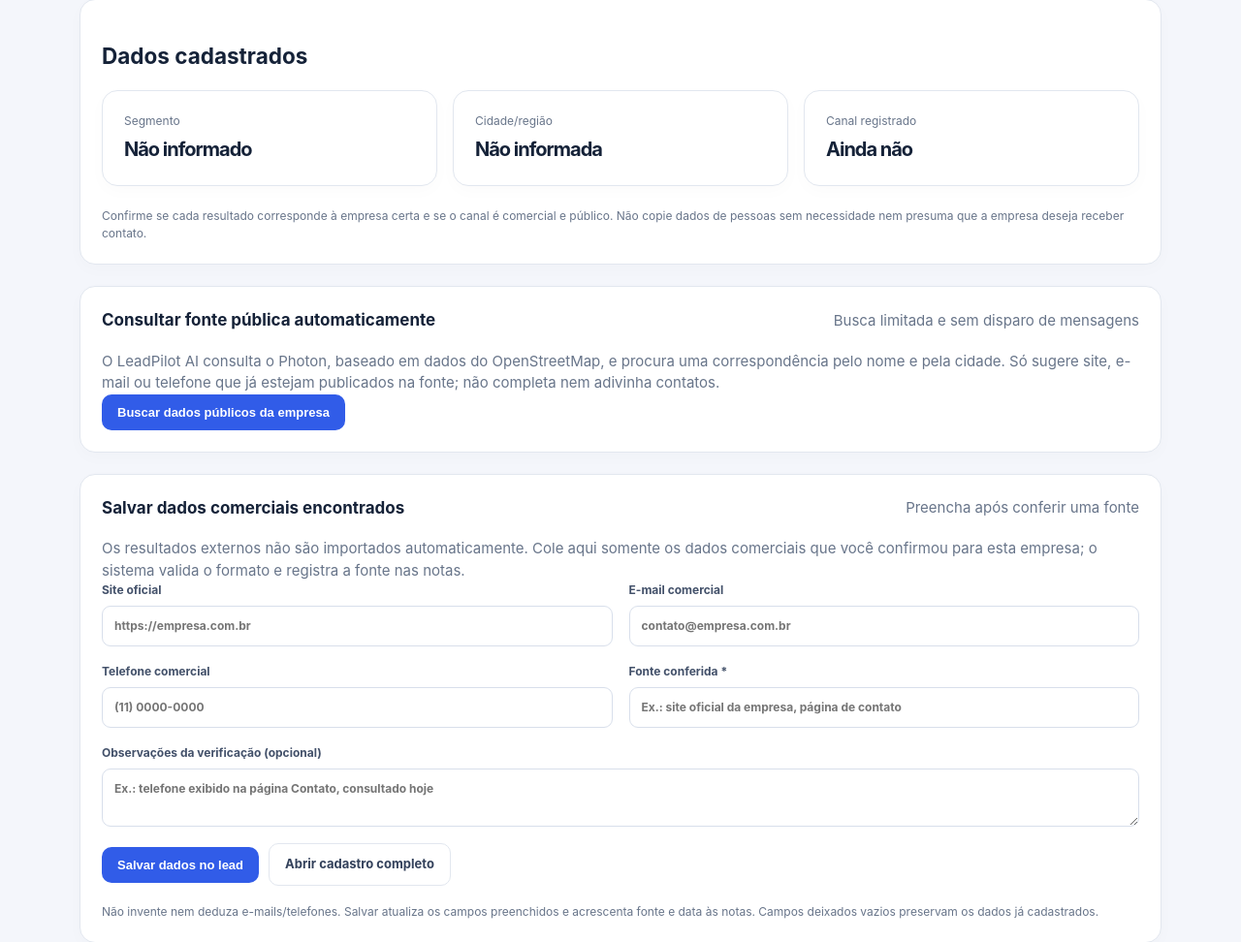
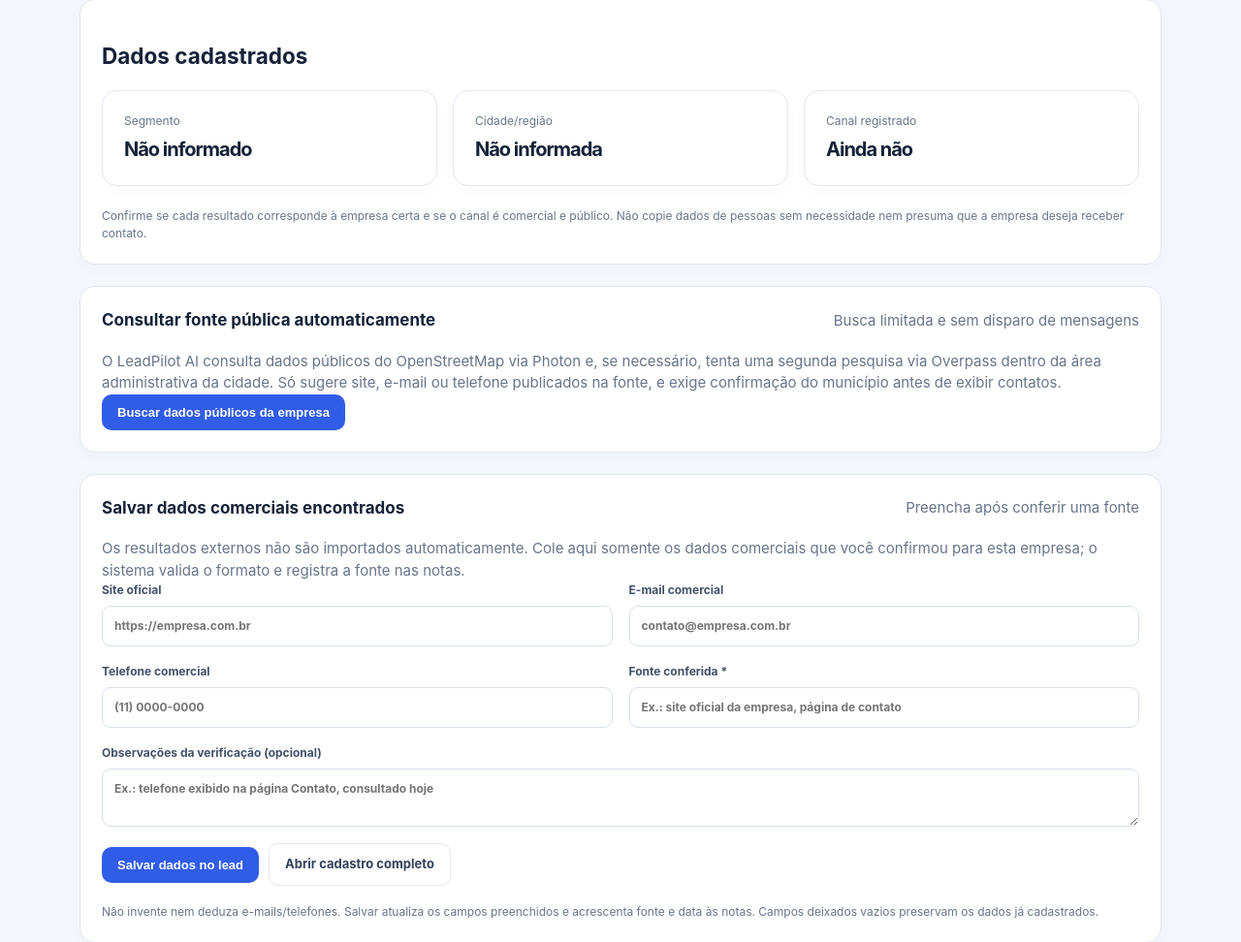
Before and after one commit to gtaocultooficial-sudo/leadpilot-ai, a Flask app: template templates/research.html in a window 1280 px wide. Shown: the part 230-1202 px from the top of the page at 97% size. Run offline with Flask 3, Linux system fonts and the light colour scheme; the template is opened without the code that fills it, so the values that code supplies are empty; parts of the project's set-up code (start-up, migrations or seed data) failed here and were passed over; some libraries are stand-ins or nearby versions.

Commit message:
Explain multi-query public-source enrichment and city verification

```diff
--- a/templates/research.html
+++ b/templates/research.html
@@ -27,7 +27,7 @@
 
 <section class="panel">
   <div class="section-head"><h2>Consultar fonte pública automaticamente</h2><span class="muted">Busca limitada e sem disparo de mensagens</span></div>
-  <p class="muted">O LeadPilot AI consulta o Photon, baseado em dados do OpenStreetMap, e procura uma correspondência pelo nome e pela cidade. Só sugere site, e-mail ou telefone que já estejam publicados na fonte; não completa nem adivinha contatos.</p>
+  <p class="muted">O LeadPilot AI consulta dados públicos do OpenStreetMap via Photon e, se necessário, tenta uma segunda pesquisa via Overpass dentro da área administrativa da cidade. Só sugere site, e-mail ou telefone publicados na fonte, e exige confirmação do município antes de exibir contatos.</p>
   <form method="post" action="{{ url_for('lead_research', lead_id=lead.id) }}">
     <button class="button" type="submit">Buscar dados públicos da empresa</button>
   </form>
```
